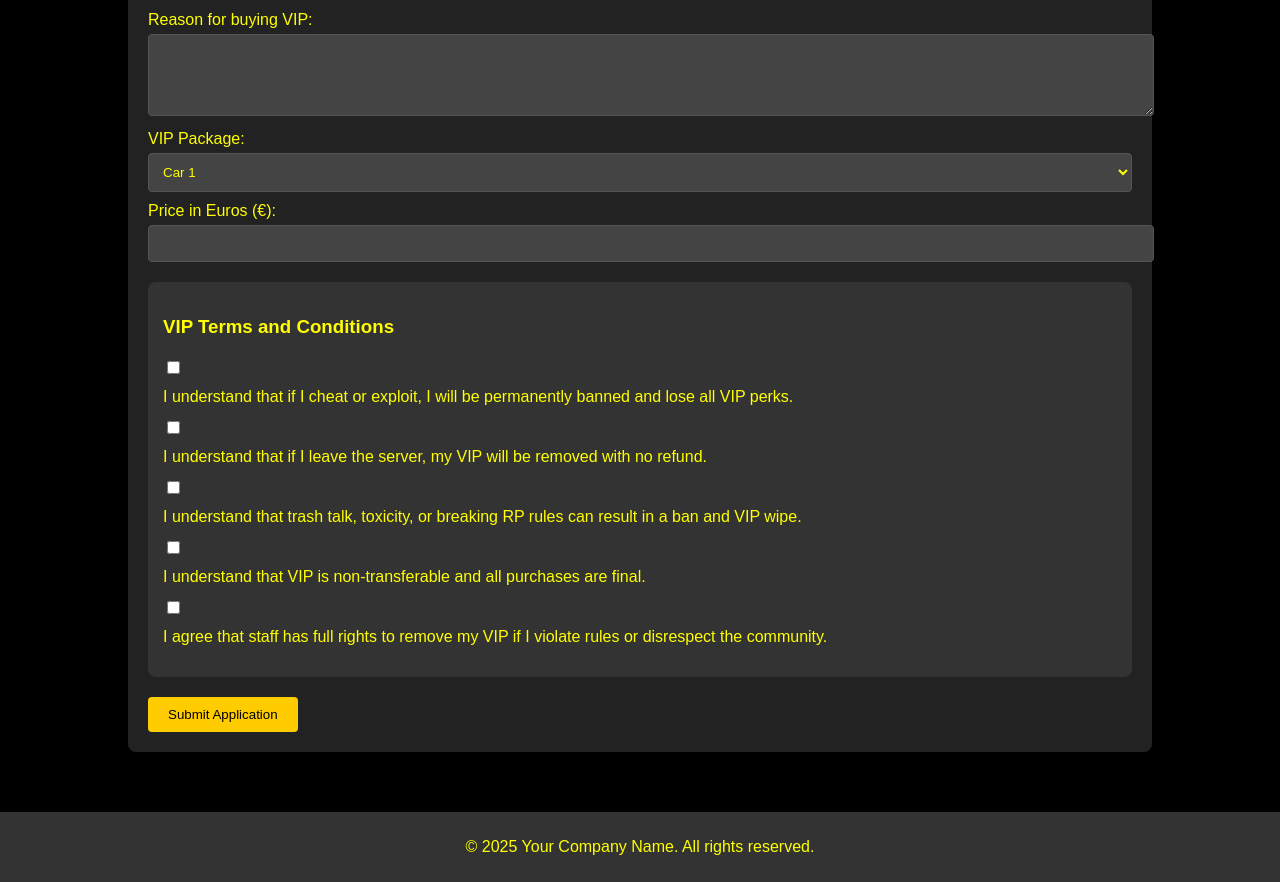
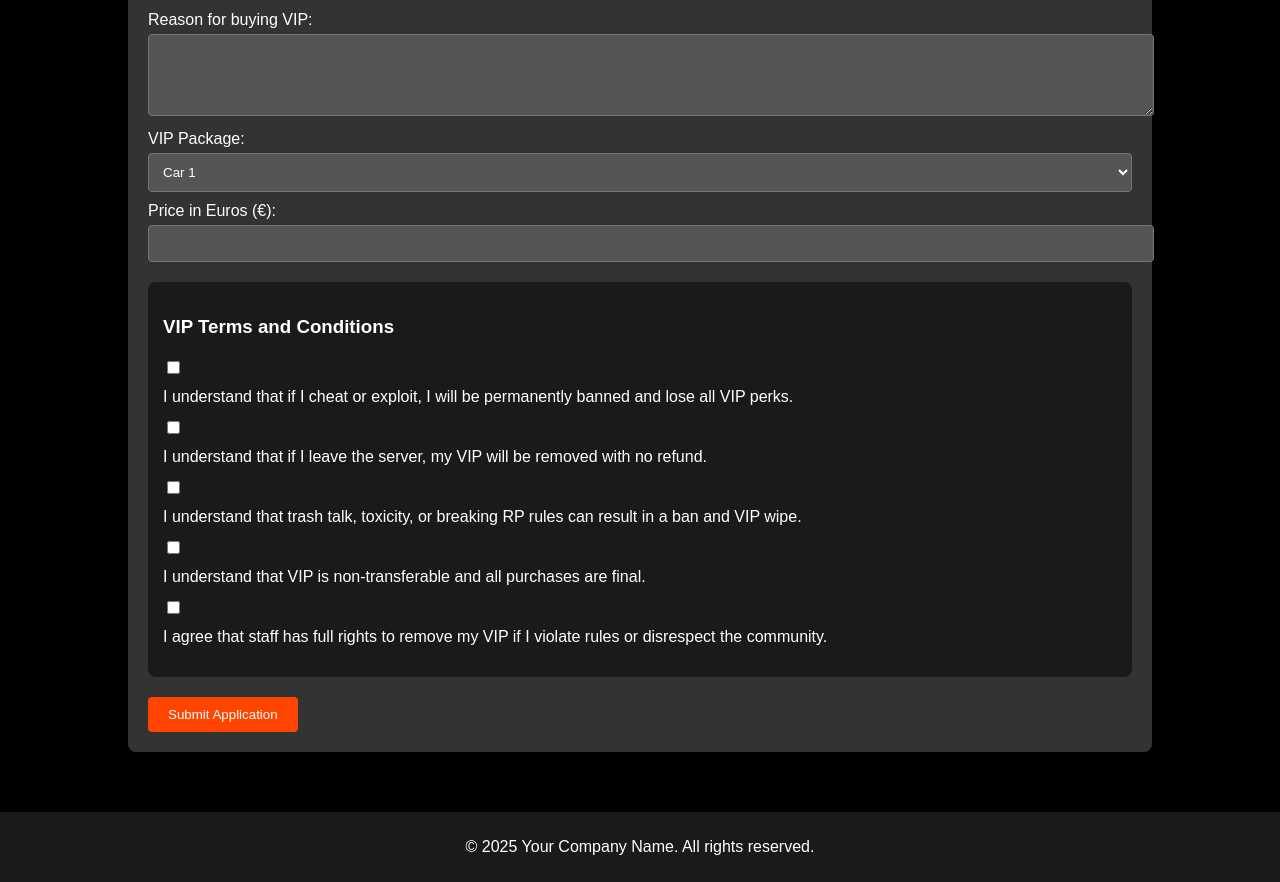
Before and after one commit to anwarpo/vip-application-form, a plain HTML site: page index.html in a window 1280 px wide. Shown: the part 629-1511 px from the top of the page. Drawn offline with Linux system fonts and the light colour scheme.

Commit message:
Add files via upload

```diff
--- a/styles.css
+++ b/styles.css
@@ -2,7 +2,7 @@
 body {
   font-family: Arial, sans-serif;
   background-color: #000000; /* Black background */
-    color: #FFFF00; /* Yellow text */
+  color: #FFFFFF; /* White text */
   margin: 0;
   padding: 0;
 }
@@ -10,7 +10,7 @@ body {
 header {
   text-align: center;
   padding: 20px;
-    background-color: #333333;
+  background-color: #1A1A1A; /* Dark gray background */
 }
 
 .logo-container {
@@ -24,6 +24,7 @@ body {
 
 h1 {
   margin: 0;
+  color: #FF0000; /* Red text for the header */
 }
 
 .container {
@@ -33,7 +34,7 @@ body {
 }
 
 form {
-    background-color: #222222;
+  background-color: #333333; /* Dark gray background */
   padding: 20px;
   border-radius: 8px;
   margin-bottom: 20px;
@@ -42,22 +43,23 @@ body {
 label {
   display: block;
   margin-top: 10px;
+  color: #FFFFFF; /* White text for labels */
 }
 
 input, textarea, select {
   width: 100%;
   padding: 10px;
   margin-top: 5px;
-    background-color: #444444;
-    color: #FFFF00;
-    border: 1px solid #555555;
+  background-color: #555555; /* Medium gray background */
+  color: #FFFFFF; /* White text */
+  border: 1px solid #777777; /* Lighter gray border */
   border-radius: 4px;
 }
 
 input[type="submit"] {
   width: auto;
-    background-color: #FFCC00;
-    color: #000000;
+  background-color: #FF4500; /* Orange-red background */
+  color: #FFFFFF; /* White text */
   border: none;
   cursor: pointer;
   padding: 10px 20px;
@@ -65,11 +67,11 @@ body {
 }
 
 input[type="submit"]:hover {
-    background-color: #FF9900;
+  background-color: #FF6347; /* Tomato color on hover */
 }
 
 .rules {
-    background-color: #333333;
+  background-color: #1A1A1A; /* Dark gray background */
   padding: 15px;
   border-radius: 8px;
   margin-top: 20px;
@@ -82,6 +84,7 @@ body {
 
 .rules li {
   margin-bottom: 10px;
+  color: #FFFFFF; /* White text */
 }
 
 .rules input {
@@ -92,6 +95,7 @@ body {
 .footer {
   text-align: center;
   padding: 10px;
-    background-color: #333333;
+  background-color: #1A1A1A; /* Dark gray background */
   margin-top: 20px;
+  color: #FFFFFF; /* White text */
 }
```
Lines whose indentation alone changed are shown as unchanged.
